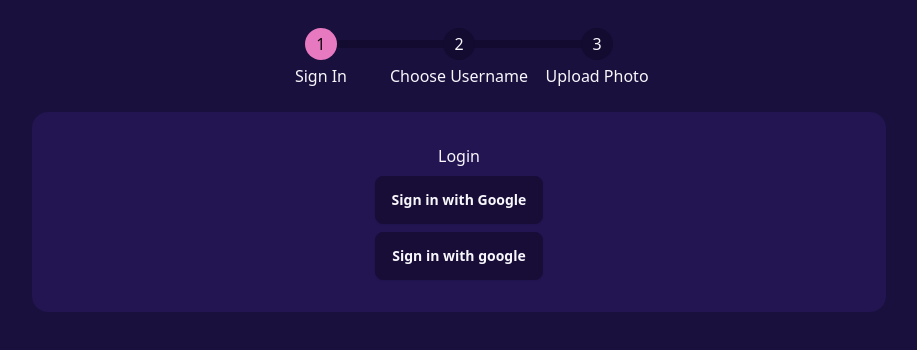
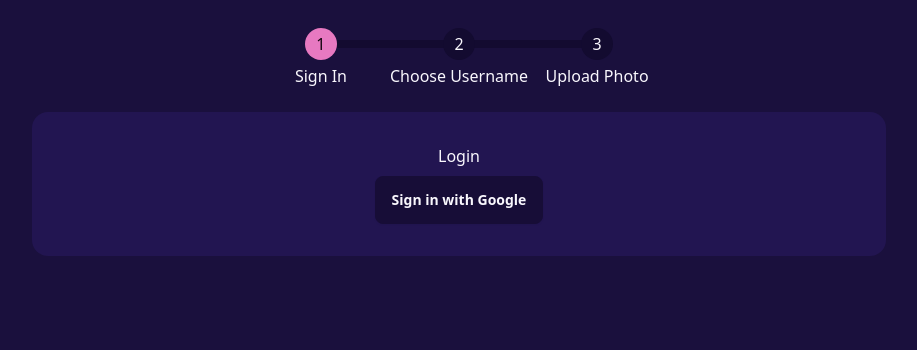
Before and after one commit to james-aguirre/treelinks, a SvelteKit app: page /login in a window 1280 px wide. Shown: the top 350 px of the page, without its empty margins (181-1098 px from the left). Built offline with nearby package versions, Linux system fonts and the light colour scheme; no server answers.

Commit message:
deleted duplicate line of code

```diff
--- a/src/routes/login/+page.svelte
+++ b/src/routes/login/+page.svelte
@@ -18,5 +18,3 @@
 {:else}
   <button on:click={logInWithGoogle} class='btn'>Sign in with Google</button>
 {/if}
-
-<button on:click={logInWithGoogle} class="btn">Sign in with google</button>
```
